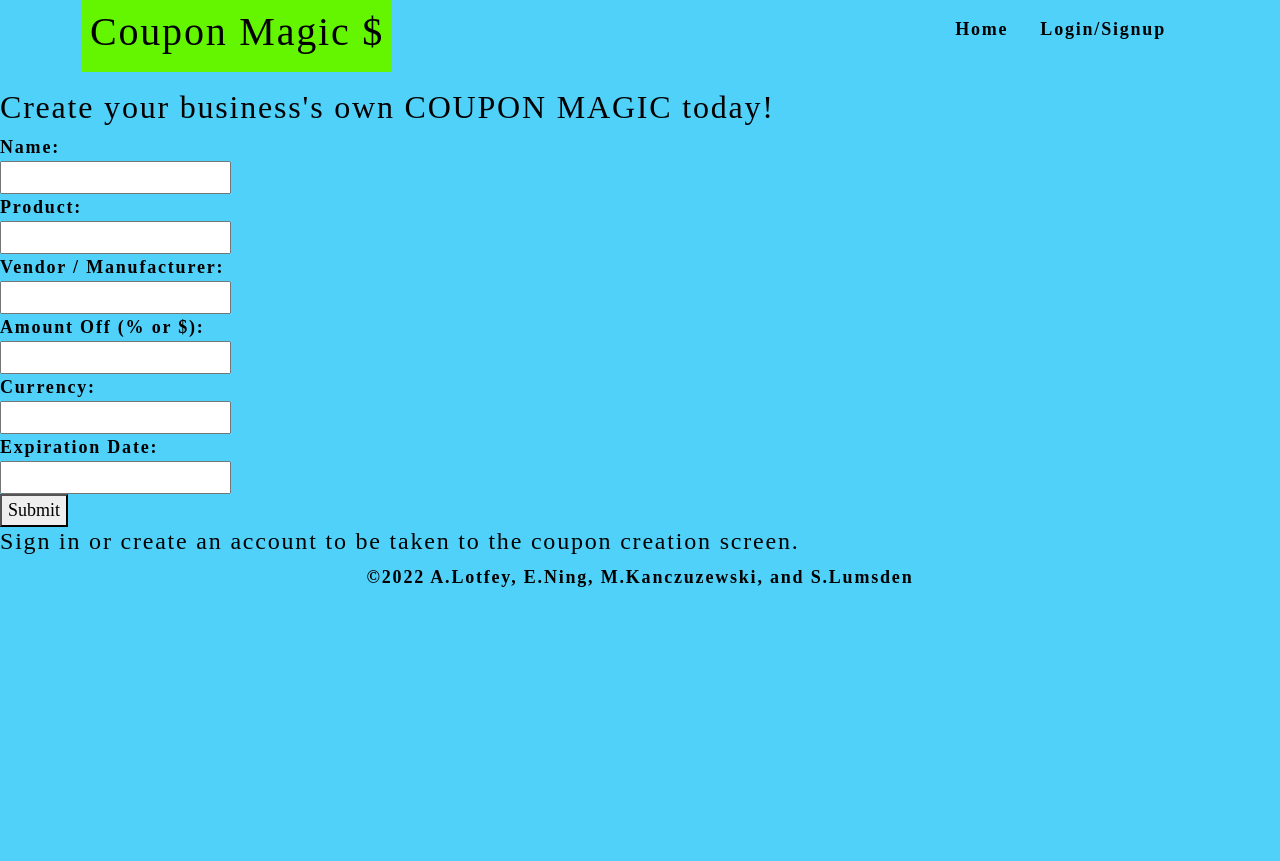
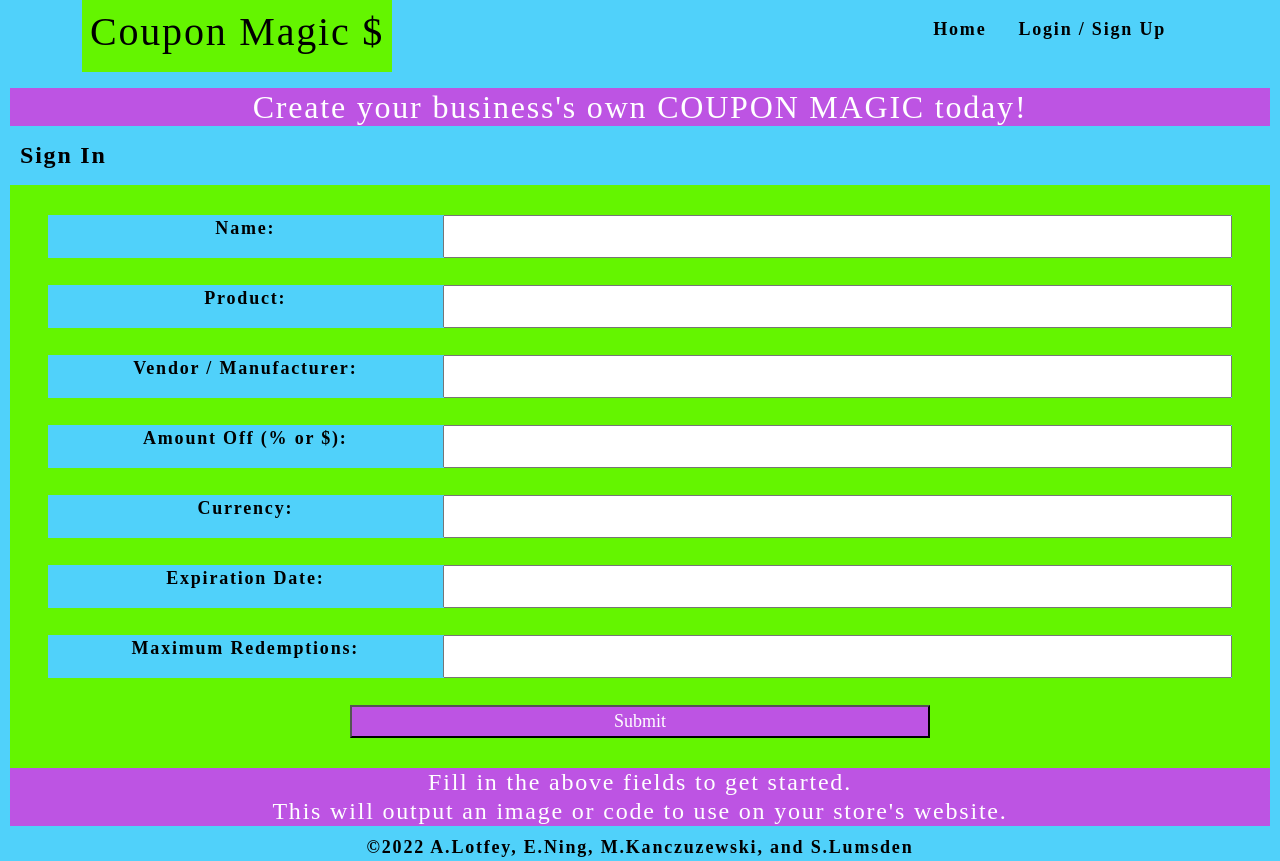
Before and after one commit to slumsd01/coupon-magic, a React (Create React App) app in the folder client/: page /couponentry/1 in a window 1280 px wide. Before the commit the page ends 800 px from the top, so only its background shows below. Built offline with nearby package versions, Linux system fonts and the light colour scheme.

Commit message:
setup and styled CouponEntry page

```diff
--- a/client/src/components/Header/index.js
+++ b/client/src/components/Header/index.js
@@ -25,7 +25,7 @@ const Header = () => {
             <>
             <div className="p-2 bd-highlight">
               <Link to="/" className="px-3" style={{ textDecoration: 'none' }}>Home</Link>
-              <Link to="/login" className="px-3" style={{ textDecoration: 'none' }}>Login/Signup</Link>
+              <Link to="/login" className="px-3" style={{ textDecoration: 'none' }}>Login / Sign Up</Link>
             </div>
             </>
           )}
--- a/client/src/index.css
+++ b/client/src/index.css
@@ -60,19 +60,19 @@ a:hover {
 /* home & coupon display */
 
 .blue-bg {
-    background-color: #50D1FA;
+    background-color: var(--primary)
 }
 
 .green-bg {
-    background-color: #64F500;
+    background-color: var(--secondary)
 }
 
 .purple-bg {
-    background-color: #BD54E3;
+    background-color: var(--tertiary);
     color: white;
 }
 
-.home-form-page {
+.page {
     text-align: center;
     margin: 0 10px;
 }
@@ -86,10 +86,10 @@ a:hover {
     font-weight: bold;
 }
 
-.home-form {
+.form {
     padding: 30px 50px;
 }
 
-.home-form button {
+.form button {
     width: 50%;
 }
--- a/client/src/pages/CouponEntry.js
+++ b/client/src/pages/CouponEntry.js
@@ -8,36 +8,46 @@ const CouponEntry = () => {
   const loggedIn = Auth.loggedIn();
 
   return (
-    <main>
-        <h2>Create your business's own COUPON MAGIC today!</h2>
-        <form>
-          <label>
-            Name: <br/>
-            <input type="text"/>
+    <main className='page'>
+        <h2 className='purple-bg'>Create your business's own COUPON MAGIC today!</h2>
+        <h4 className='left-align bold-text'>Sign In</h4>
+        <section className='green-bg form-section'>
+          <form className='form'>
+            <label className='blue-bg row'>
+              <p className='col-4'>Name:</p>
+              <input type="text" className='col-8'/>
             </label><br/>
-          <label>
-            Product: <br/>
-            <input type="text"/>
+            <label className='blue-bg row'>
+              <p className='col-4'>Product:</p>
+              <input type="text" className='col-8'/>
             </label><br/>
-          <label>
-            Vendor / Manufacturer: <br/>
-            <input type="text"/>
+            <label className='blue-bg row'>
+              <p className='col-4'>Vendor / Manufacturer:</p>
+              <input type="text" className='col-8'/>
             </label><br/>
-          <label>
-            Amount Off (% or $): <br/>
-            <input type="text"/>
+            <label className='blue-bg row'>
+              <p className='col-4'>Amount Off (% or $):</p>
+              <input type="text" className='col-8'/>
             </label><br/>
-          <label>
-            Currency: <br/>
-            <input type="text"/>
+            <label className='blue-bg row'>
+              <p className='col-4'>Currency:</p>
+              <input type="text" className='col-8'/>
             </label><br/>
-          <label>
-            Expiration Date: <br/>
-            <input type="text"/>
+            <label className='blue-bg row'>
+              <p className='col-4'>Expiration Date:</p>
+              <input type="text" className='col-8'/>
             </label><br/>
-          <button>Submit</button>
+            <label className='blue-bg row'>
+              <p className='col-4'>Maximum Redemptions:</p>
+              <input type="text" className='col-8'/>
+            </label><br/>
+            <button className='purple-bg'>Submit</button>
           </form>
-        <h4>Sign in or create an account to be taken to the coupon creation screen.</h4>
+        </section>
+        <h4 className='purple-bg'>
+          Fill in the above fields to get started.<br/>
+          This will output an image or code to use on your store's website.
+        </h4>
     </main>
   );
 };
--- a/client/src/pages/Home.js
+++ b/client/src/pages/Home.js
@@ -7,11 +7,11 @@ const Home = () => {
   const loggedIn = Auth.loggedIn();
 
   return (
-    <main className='home-form-page'>
+    <main className='page'>
         <h2 className='purple-bg'>Create your business's own COUPON MAGIC today!</h2>
         <h4 className='left-align bold-text'>Sign In</h4>
         <section className='green-bg form-section'>
-          <form className='home-form'>
+          <form className='form'>
             <label className='blue-bg row'>
               <p className='col-3'>Email:</p>
               <input type="text" className='col-9'/>
@@ -25,7 +25,7 @@ const Home = () => {
         </section>
         <h4 className='left-align bold-text'>Create Account</h4>
         <section className='green-bg form-section'>
-          <form className='home-form'>
+          <form className='form'>
             <label className='blue-bg row'>
             <p className='col-3'>Username:</p>
               <input type="text" className='col-9'/>
```
Lines whose indentation alone changed are shown as unchanged.
